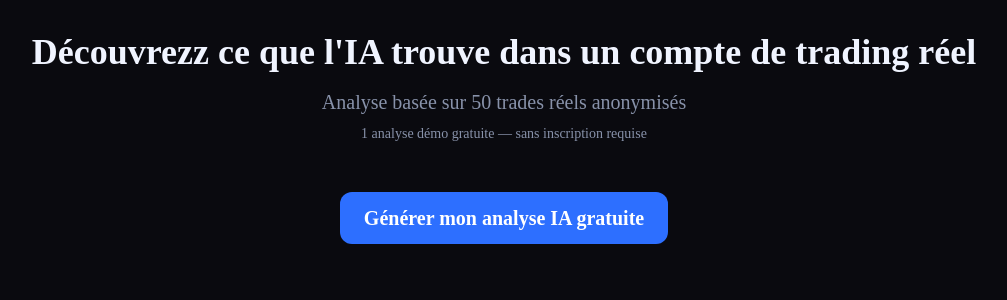
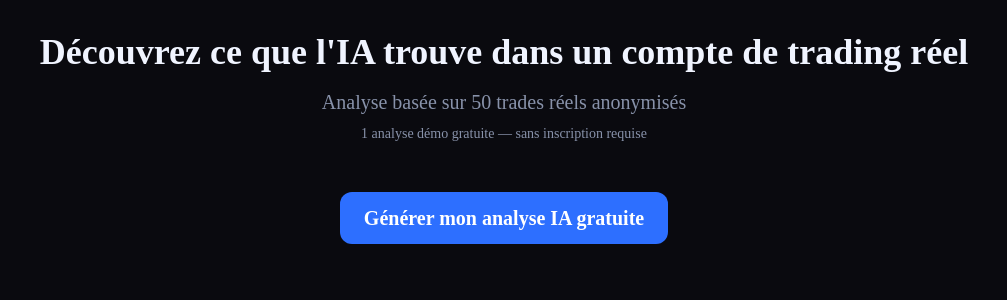
Before and after one commit to Sacha-10/alpha, a Next.js app: page /demo in a window 1280 px wide. Shown: the top 300 px of the page, without its empty margins (136-1143 px from the left). Built offline with nearby package versions, Linux system fonts and the light colour scheme.

Commit message:
Fix typo Découvrezz

```diff
--- a/app/demo/page.tsx
+++ b/app/demo/page.tsx
@@ -68,7 +68,7 @@ export default function DemoPage() {
         className="text-center mb-12"
       >
         <h1 className="text-4xl font-bold mb-4">
-          Découvrezz ce que l&apos;IA trouve dans un compte
+          Découvrez ce que l&apos;IA trouve dans un compte
           de trading réel
         </h1>
         <p className="text-secondary text-xl mb-2">
```
